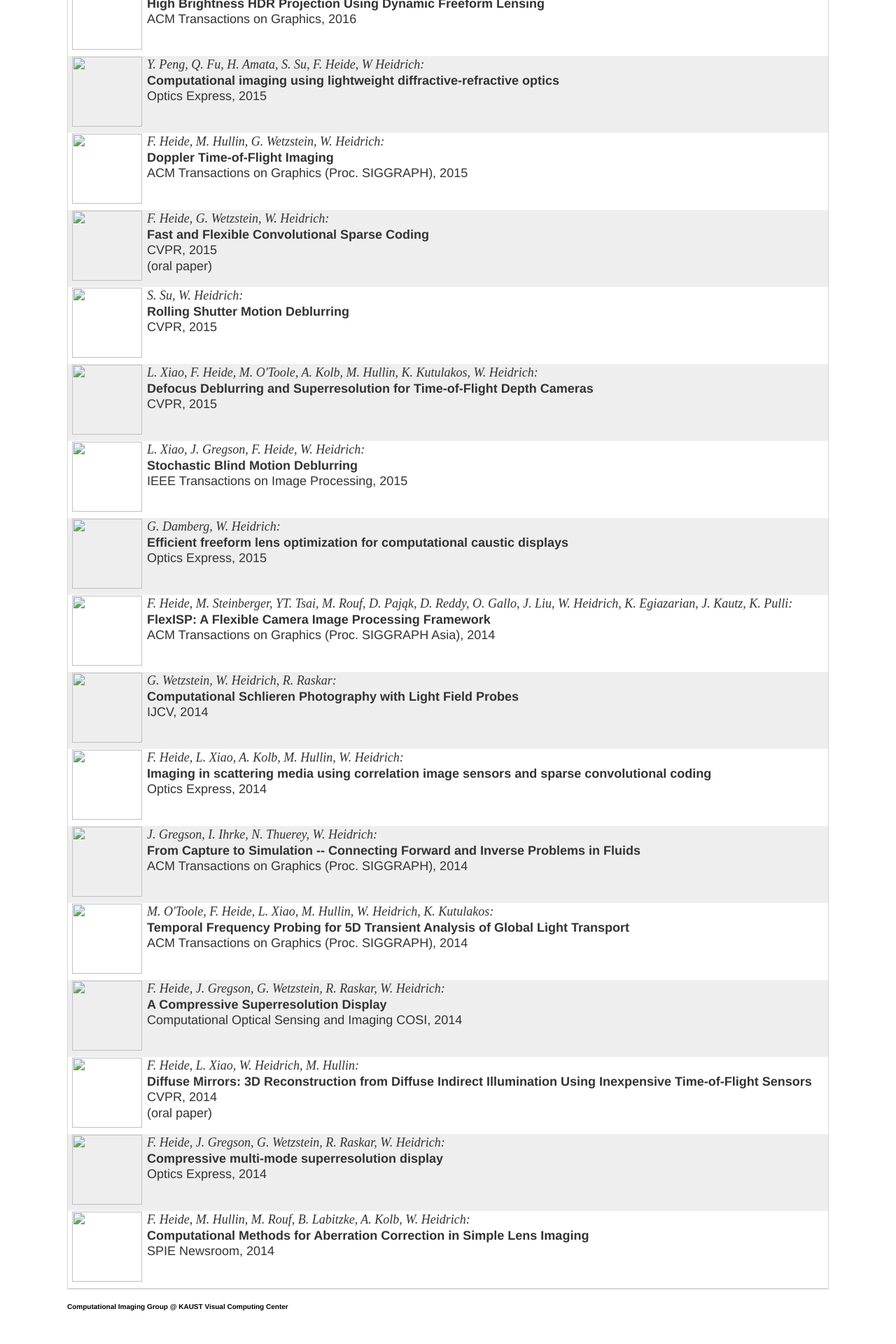
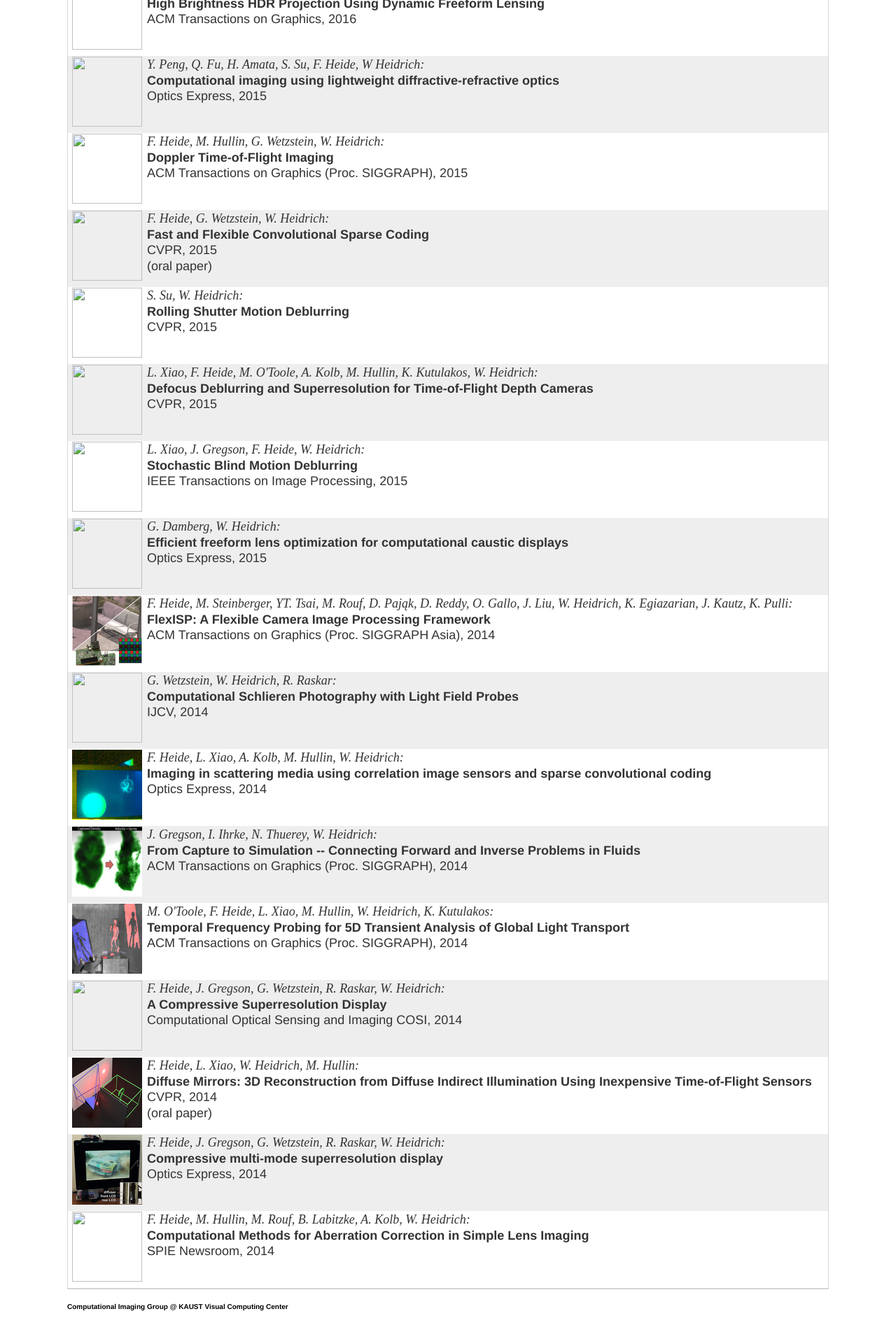
Before and after one commit to vccimaging/vccimaging.github.io, a Jekyll site: the page built from test.html, in a window 1280 px wide. Shown: the part 4480-6400 px from the top of the page at 70% size. Built offline with Jekyll 4.4.1, drawn with Linux system fonts in a browser that asks for light colours.

Commit message:
Update publicationlist.html

```diff
--- a/_includes/publicationlist.html
+++ b/_includes/publicationlist.html
@@ -19,12 +19,20 @@
 {% if include.name== null or pub.authors contains include.name %}
 {% if include.minYear== null or pub.year >= include.minYear %}
 {% if include.maxYear== null or include.maxYear >= pub.year %}
+{% capture pdfpath %}/Publications/{{pub.id}}/{{pub.id}}.pdf{% endcapture %}
+{% capture thumbpath %}/Publications/{{pub.id}}/thumb.jpg{% endcapture %}
+    {% assign pdfurl = pub.pdf %}
+    {% assign thumburl = pub.thumbnail %}
+    {% for file in site.static_files %}
+    {% if file.path == pdfpath %}{% assign pdfurl = pdfpath %}{% endif %}
+    {% if file.path == thumbpath %}{% assign thumburl = thumbpath %}{% endif %}
+    {% endfor %}
     <tr>
-      <td style="vertical-align:middle;text-align:center;"> <img src="{{pub.image}}" width=100 height=100>
+      <td style="vertical-align:middle;text-align:center;"> <img src="{{thumburl}}" width=100 height=100>
       <td style="vertical-align:top;text-align:left;line-height:1;">
         <pub-authors> {{ pub.authors | join: ', ' }}: </pub-authors><br>
-        {% if pub.pdf %}
-          <pub-title> <a href="{{ pub.pdf }}">{{ pub.title }}</a></pub-title><br>
+        {% if pdfurl %}
+          <pub-title> <a href="{{ pdfurl }}">{{ pub.title }}</a></pub-title><br>
         {% else %}
           <pub-title>{{ pub.title }}</pub-title><br>
         {% endif %}
```
